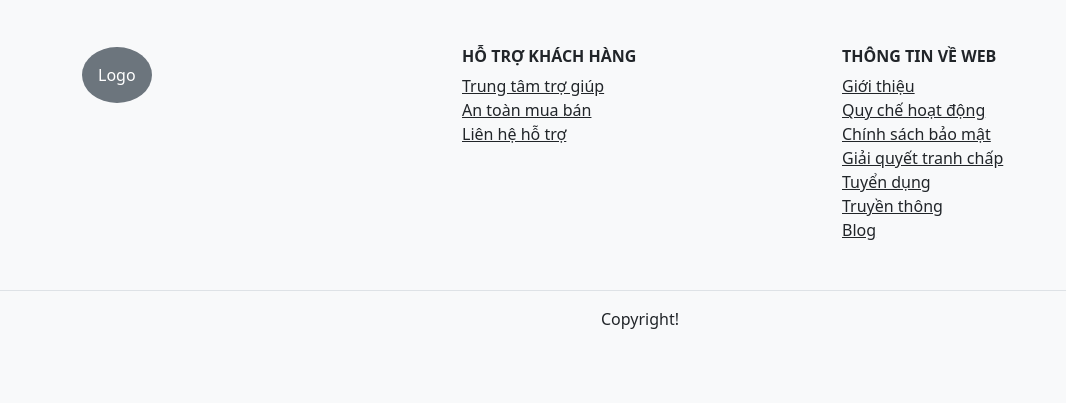
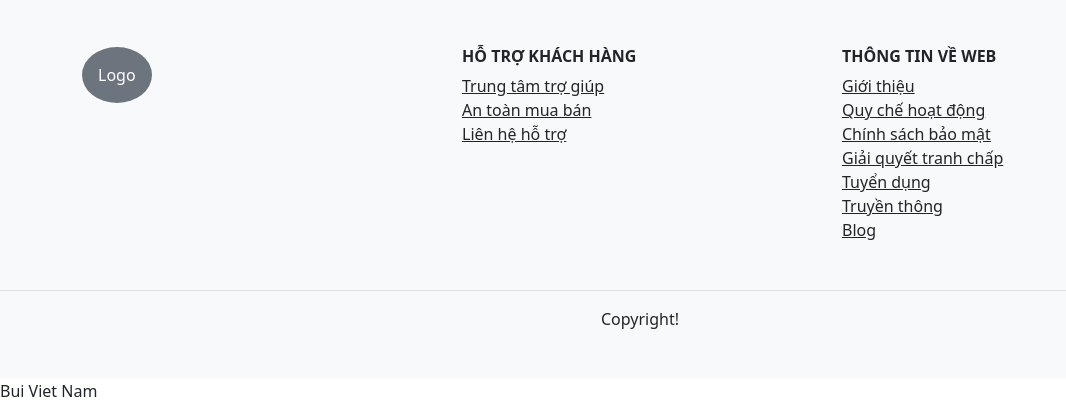
Before and after one commit to VietNamBui/Hommy_Website, a PHP site: page /index.php in a window 1280 px wide. Shown: the part 2479-2882 px from the top of the page, without its empty margins (0-1066 px from the left). Before the commit the page ends 2808 px from the top, so only its background shows below. Run offline with PHP 8.4, Linux system fonts and the light colour scheme.

Commit message:
add Bui Viet Nam

```diff
--- a/index.php
+++ b/index.php
@@ -23,3 +23,4 @@
 
     include("layout/footer.php");
 ?>
+Bui Viet Nam
```
